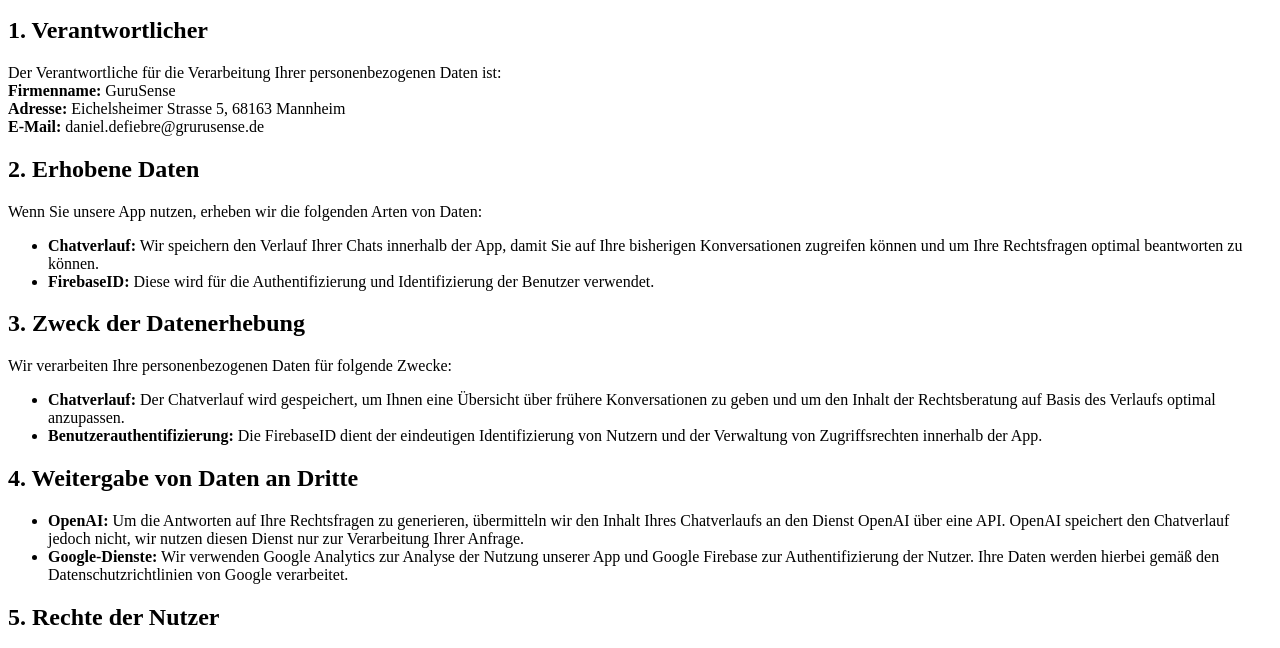
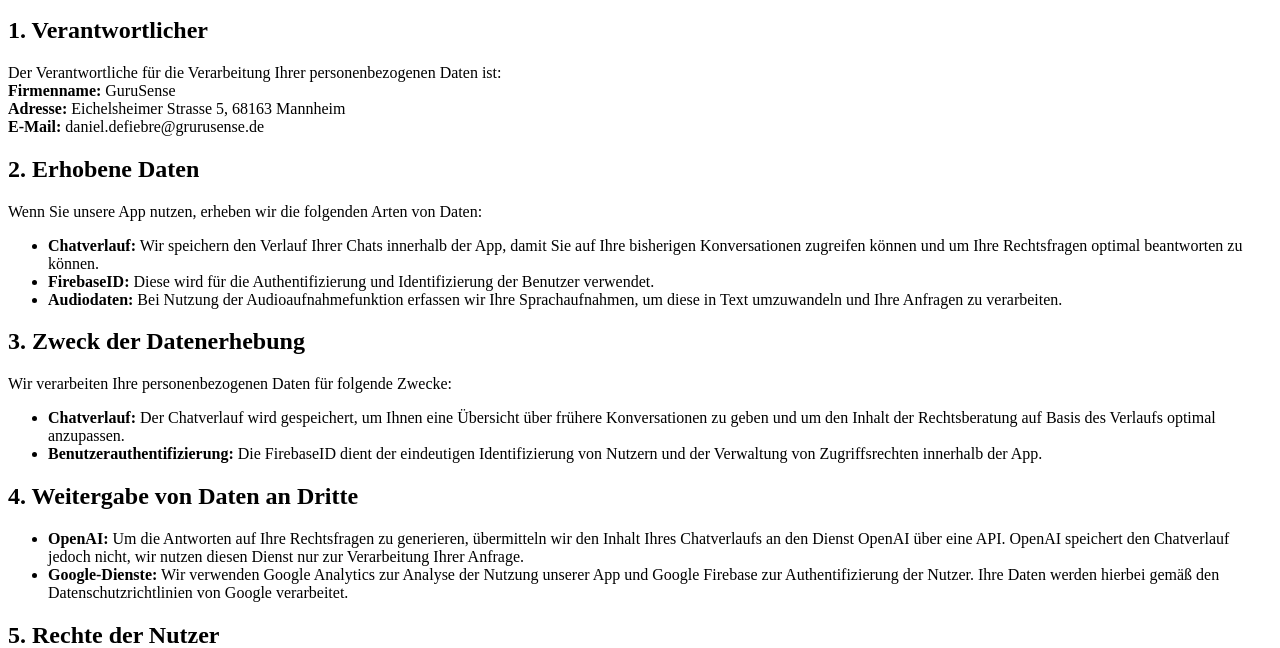
Before and after one commit to DDefiebre/privacyPolicy, a plain HTML site: page index.html in a window 1280 px wide. Shown: the part 101-749 px from the top of the page. Drawn offline with Linux system fonts and the light colour scheme.

Commit message:
Update index.html

```diff
--- a/index.html
+++ b/index.html
@@ -23,7 +23,9 @@
 <ul>
     <li><strong>Chatverlauf:</strong> Wir speichern den Verlauf Ihrer Chats innerhalb der App, damit Sie auf Ihre bisherigen Konversationen zugreifen können und um Ihre Rechtsfragen optimal beantworten zu können.</li>
     <li><strong>FirebaseID:</strong> Diese wird für die Authentifizierung und Identifizierung der Benutzer verwendet.</li>
+    <li><strong>Audiodaten:</strong> Bei Nutzung der Audioaufnahmefunktion erfassen wir Ihre Sprachaufnahmen, um diese in Text umzuwandeln und Ihre Anfragen zu verarbeiten.</li>
 </ul>
+
 
 <h2>3. Zweck der Datenerhebung</h2>
 <p>Wir verarbeiten Ihre personenbezogenen Daten für folgende Zwecke:</p>
```
